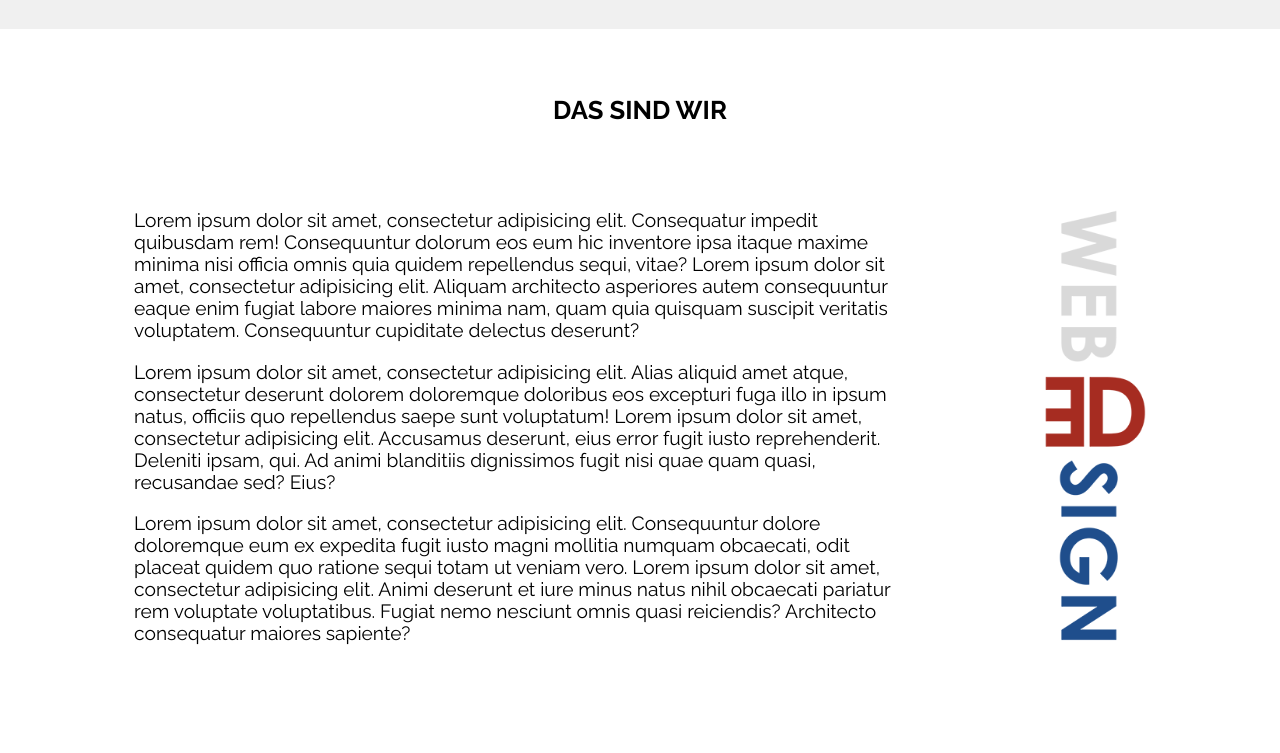
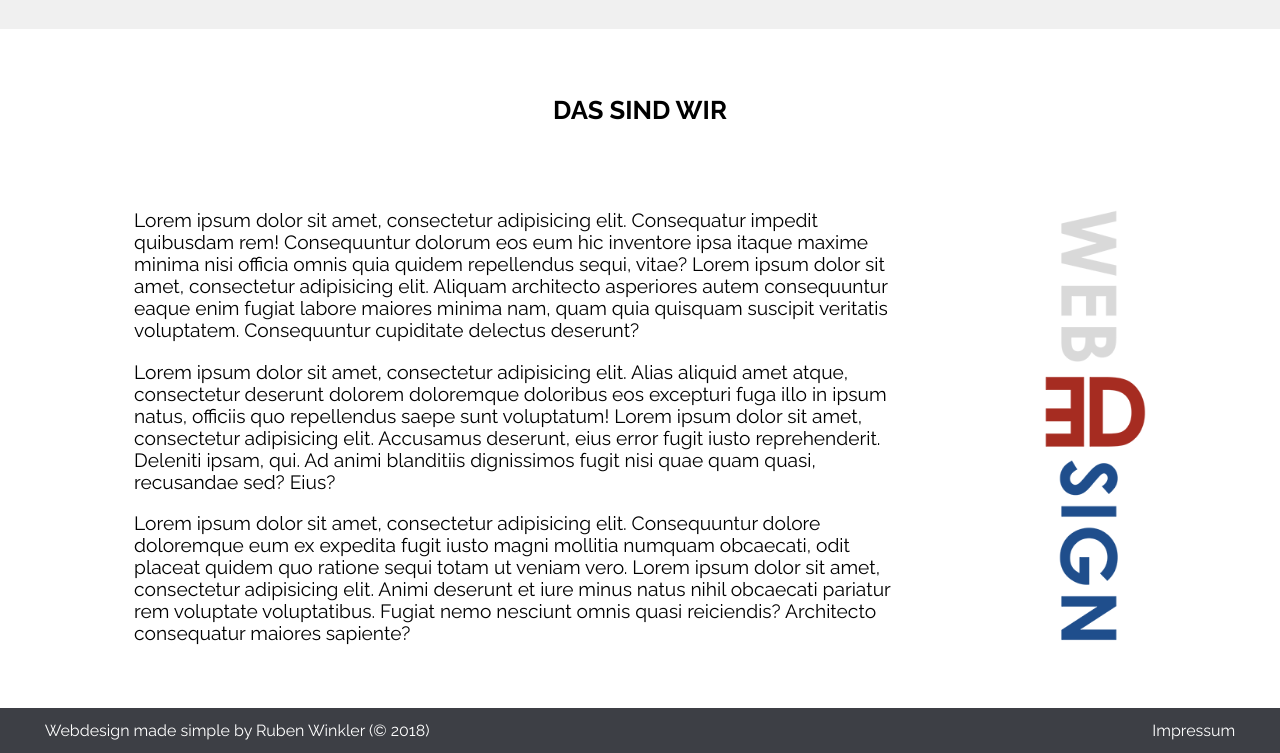
Before and after one commit to robinmatz/webdesign-made-simple, a website: page index.html in a window 1280 px wide. Shown: the part 2391-3144 px from the top of the page. Before the commit the page ends 3099 px from the top, so only its background shows below. Drawn offline with Linux system fonts and the light colour scheme.

Commit message:
Footer erstellen

```diff
--- a/index.html
+++ b/index.html
@@ -64,10 +64,10 @@
       </div>
     </nav>
 
-    <!--  Header Banner-->
+    <!-- Header Banner-->
     <header id="header-banner"></header>
 
-    <!--  Newsletter Bereich-->
+    <!-- Newsletter Bereich-->
     <section id="newsletter-bereich">
       <div class="container">
         <div class="row">
@@ -188,7 +188,7 @@
       </div>
     </section>
 
-    <!--  Video Bereich -->
+    <!-- Video Bereich -->
     <section id="video-bereich">
       <div class="container">
         <div class="row">
@@ -320,5 +320,17 @@
         </div>
       </div>
     </section>
+
+    <!-- Footer -->
+    <footer id="footer">
+      <div class="container">
+        <div class="row">
+          <div class="col-6">
+            <span>Webdesign made simple by Ruben Winkler (&copy; 2018)</span>
+            <nav id="footer-nav"><a href="./impressum.html">Impressum</a></nav>
+          </div>
+        </div>
+      </div>
+    </footer>
   </body>
 </html>
--- a/src/css/styles.css
+++ b/src/css/styles.css
@@ -551,6 +551,37 @@ section {
   }
 }
 
+/* Footer */
+#footer {
+  background-color: var(--dark-grey);
+  color: var(--white);
+  height: 2.8rem;
+}
+
+#footer-nav {
+  display: inline-block;
+  float: right;
+}
+
+#footer-nav > a {
+  text-decoration: none;
+}
+
+#footer-nav > a:link,
+#footer-nav > a:visited,
+#footer-nav > a:active {
+  color: var(--white);
+}
+
+#footer-nav > a:hover {
+  color: var(--light-grey);
+}
+
+@media (max-width: 565px) {
+  #footer span {
+    display: none;
+  }
+}
 /*Grid System Sichtbarkeit*/
 /*.border,*/
 /*.border * {*/
```
Also changed, not shown: impressum.html (+14 -2 lines), kontakt.html (+13 -1 lines), leistungen.html (+14 -2 lines).
